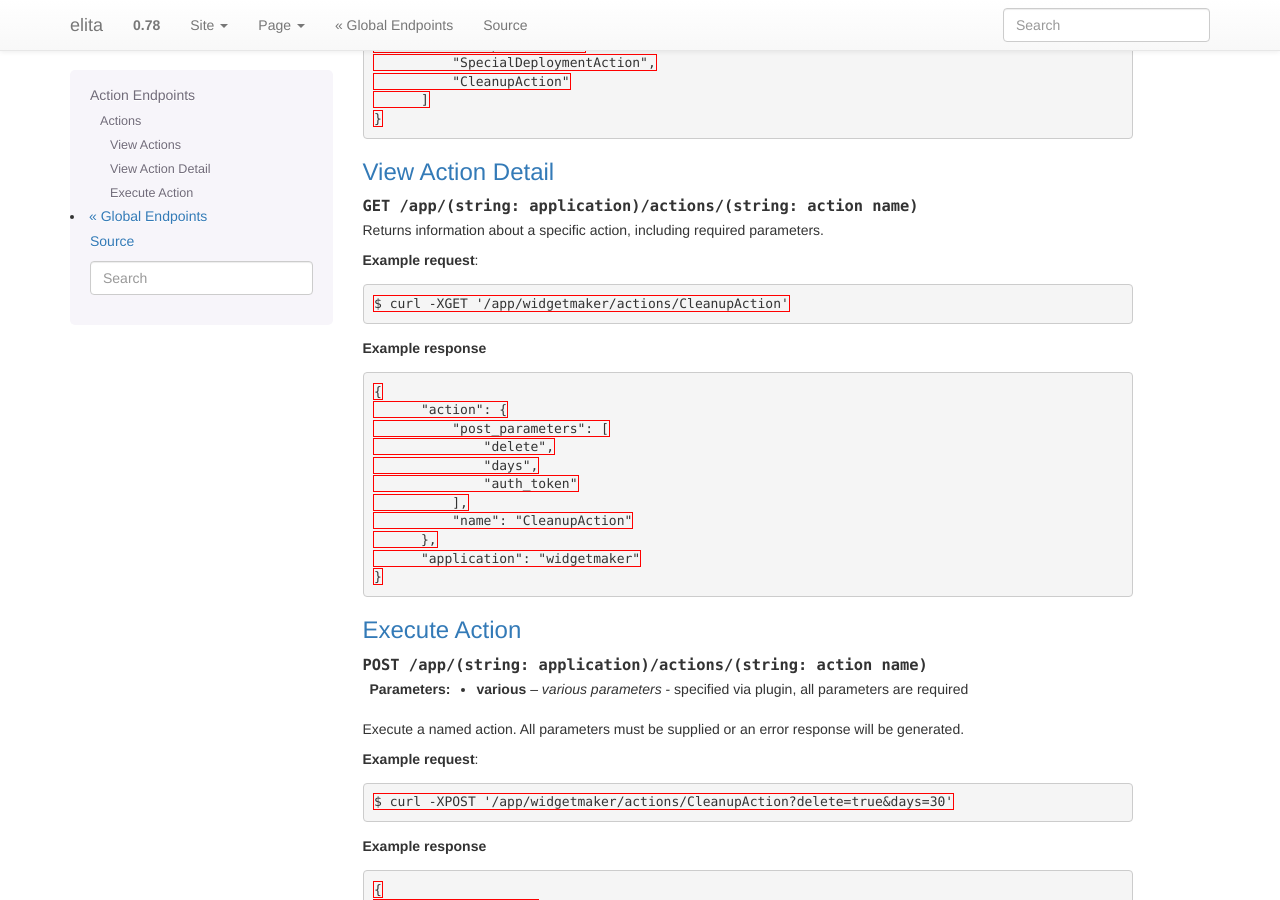
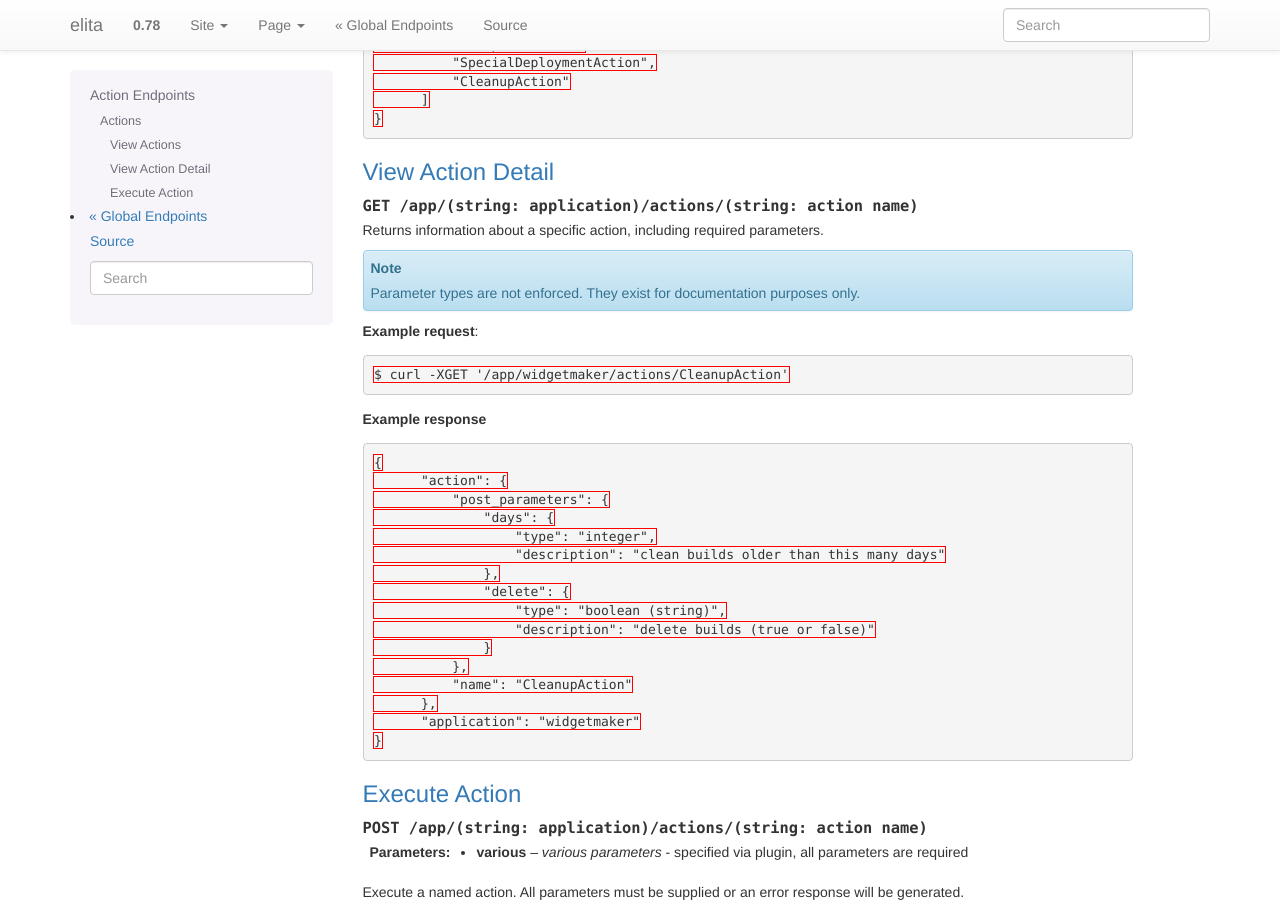
Before and after one commit to bkeroack/elita, a Sphinx documentation site: the page built from doc/actions.rst, in a window 1280 px wide and 900 px high, scrolled down 644 px. Built offline with Sphinx 7.4.7, drawn with Linux system fonts in a browser that asks for light colours; pages that are not in the unit, such as notebooks, are missing from menus.

Commit message:
param descriptions for actions

```diff
--- a/doc/actions.rst
+++ b/doc/actions.rst
@@ -45,6 +45,9 @@ View Action Detail
 
    Returns information about a specific action, including required parameters.
 
+   .. NOTE::
+      Parameter types are not enforced. They exist for documentation purposes only.
+
 
    **Example request**:
 
@@ -58,11 +61,16 @@ View Action Detail
 
       {
             "action": {
-                "post_parameters": [
-                    "delete",
-                    "days",
-                    "auth_token"
-                ],
+                "post_parameters": {
+                    "days": {
+                        "type": "integer",
+                        "description": "clean builds older than this many days"
+                    },
+                    "delete": {
+                        "type": "boolean (string)",
+                        "description": "delete builds (true or false)"
+                    }
+                },
                 "name": "CleanupAction"
             },
             "application": "widgetmaker"
```
Also changed, not shown: 1 other file.
